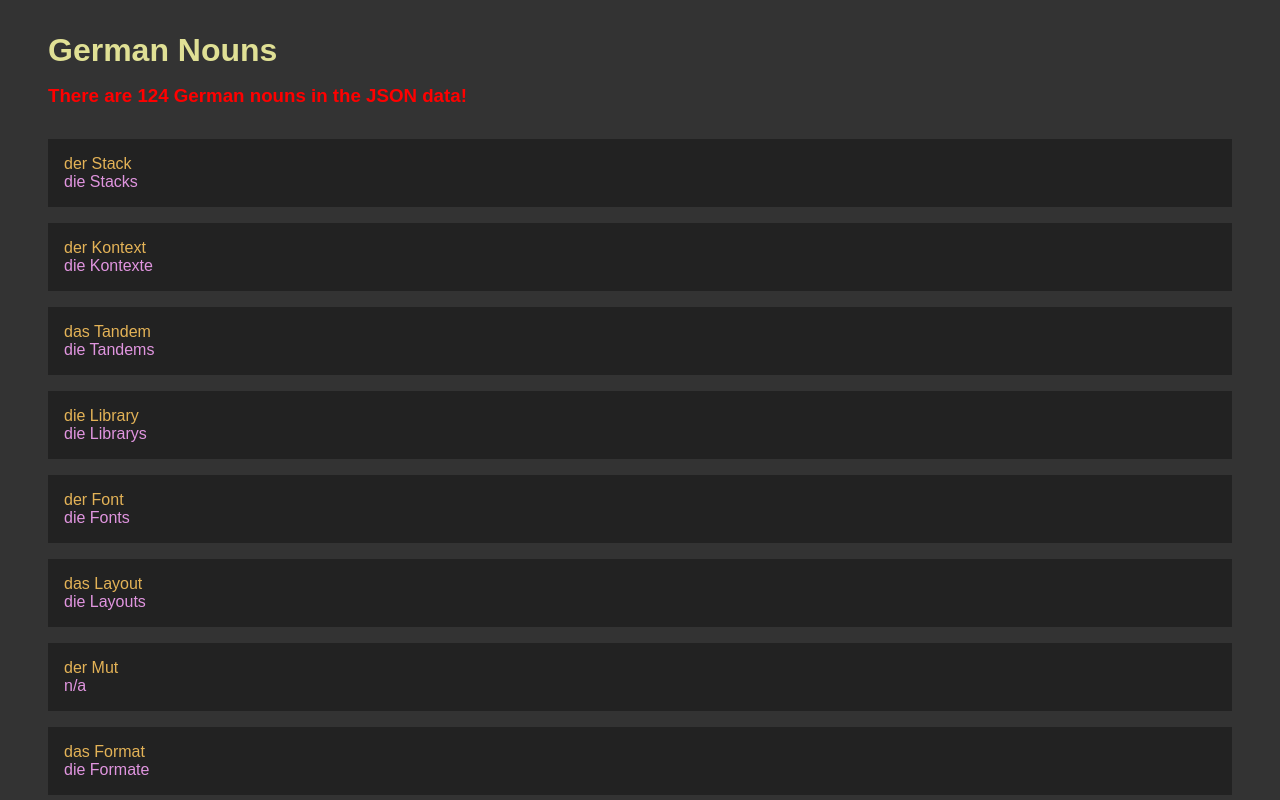
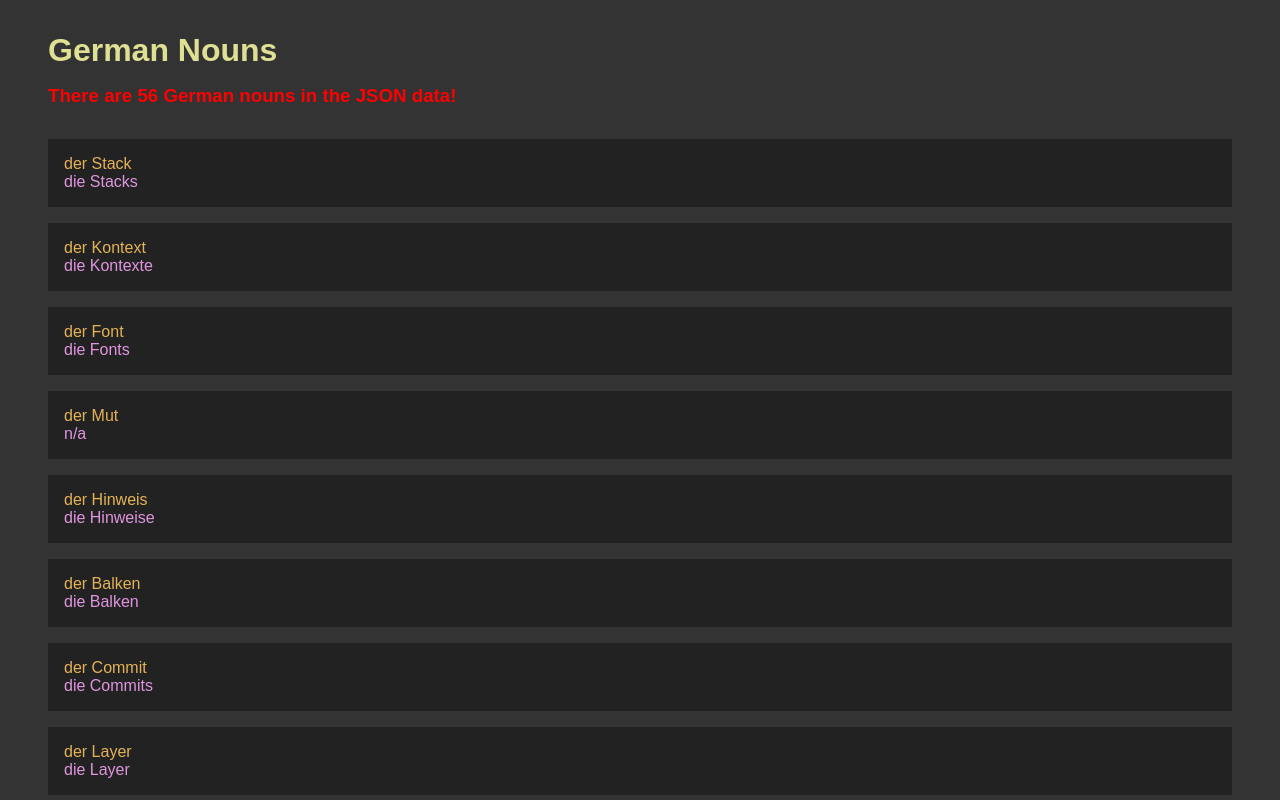
Before and after one commit to Scientific-Research/mk004reactbasics, a React (Vite) app: page / in a window 1280 px wide. Shown: the top 800 px of the page. Built offline with nearby package versions, Linux system fonts and the light colour scheme.

Commit message:
select the nouns only with article der using filter method

```diff
--- a/src/App.jsx
+++ b/src/App.jsx
@@ -23,7 +23,10 @@ function shuffle(array) {
 // Used like so
 // let arr = [2, 11, 37, 42];
 // shuffle(arr);
-const germanNouns = shuffle(_germanNouns);
+// const germanNouns = shuffle(_germanNouns);
+
+//SELECT ONLY THE NOUNS WITH ARTICLE der => using filter method
+const germanNouns = shuffle(_germanNouns).filter((d) => d.article === 'der');
 // shuffle(germanNoun);
 // console.log(arr);
 // console.log(germanNoun);
```
